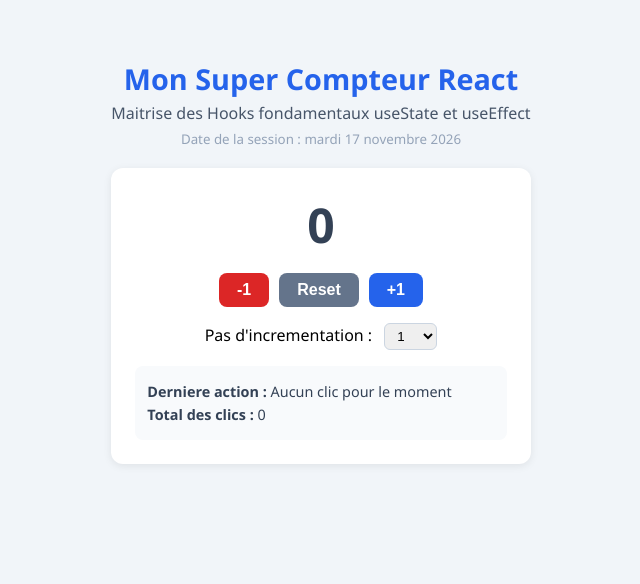
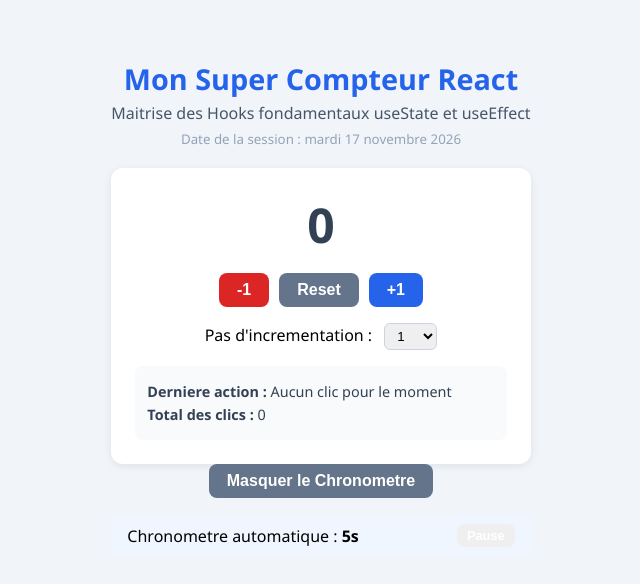
Before and after one commit to salmachalbi/MERN-front, a React (Vite) app: page / in a window 1280 px wide. Shown: the top 584 px of the page, without its empty margins (319-959 px from the left). Built offline with nearby package versions, Linux system fonts and the light colour scheme.

Commit message:
Etape 6: AutoTimer avec useEffect et fonction de nettoyage

```diff
--- a/src/App.jsx
+++ b/src/App.jsx
@@ -1,7 +1,12 @@
+import { useState } from 'react';
 import Header from './components/Header';
 import Counter from './components/Counter';
+import AutoTimer from './components/AutoTimer';
 import './index.css';
+
 export default function App() {
+  const [showTimer, setShowTimer] = useState(true);
+
   return (
     <div className="app-container">
       <Header
@@ -9,6 +14,10 @@ export default function App() {
         sousTitre="Maitrise des Hooks fondamentaux useState et useEffect"
       />
       <Counter />
+      <button className="btn btn-reset" onClick={() => setShowTimer(!showTimer)}>
+        {showTimer ? 'Masquer le Chronometre' : 'Afficher le Chronometre'}
+      </button>
+      {showTimer && <AutoTimer />}
     </div>
   );
 }
--- /dev/null
+++ b/src/components/AutoTimer.jsx
@@ -0,0 +1,33 @@
+import { useState, useEffect } from 'react';
+
+export default function AutoTimer() {
+  const [seconds, setSeconds] = useState(0);
+  const [isRunning, setIsRunning] = useState(true);
+
+  useEffect(() => {
+    let intervalId = null;
+    if (isRunning) {
+      // 1. Demarrage du timer
+      intervalId = setInterval(() => {
+        setSeconds((prev) => prev + 1);
+      }, 1000);
+    }
+    // 2. FONCTION DE NETTOYAGE OBLIGATOIRE : appelee quand isRunning change ou au demontage
+    return () => {
+      if (intervalId) clearInterval(intervalId);
+    };
+  }, [isRunning]); // Se relance uniquement si l'etat isRunning change
+
+  return (
+    <div className="timer-box">
+      <span>Chronometre automatique : <strong>{seconds}s</strong></span>
+      <button
+        className="btn"
+        style={{ padding: '4px 10px', fontSize: '0.8rem' }}
+        onClick={() => setIsRunning(!isRunning)}
+      >
+        {isRunning ? 'Pause' : 'Reprendre'}
+      </button>
+    </div>
+  );
+}
```
